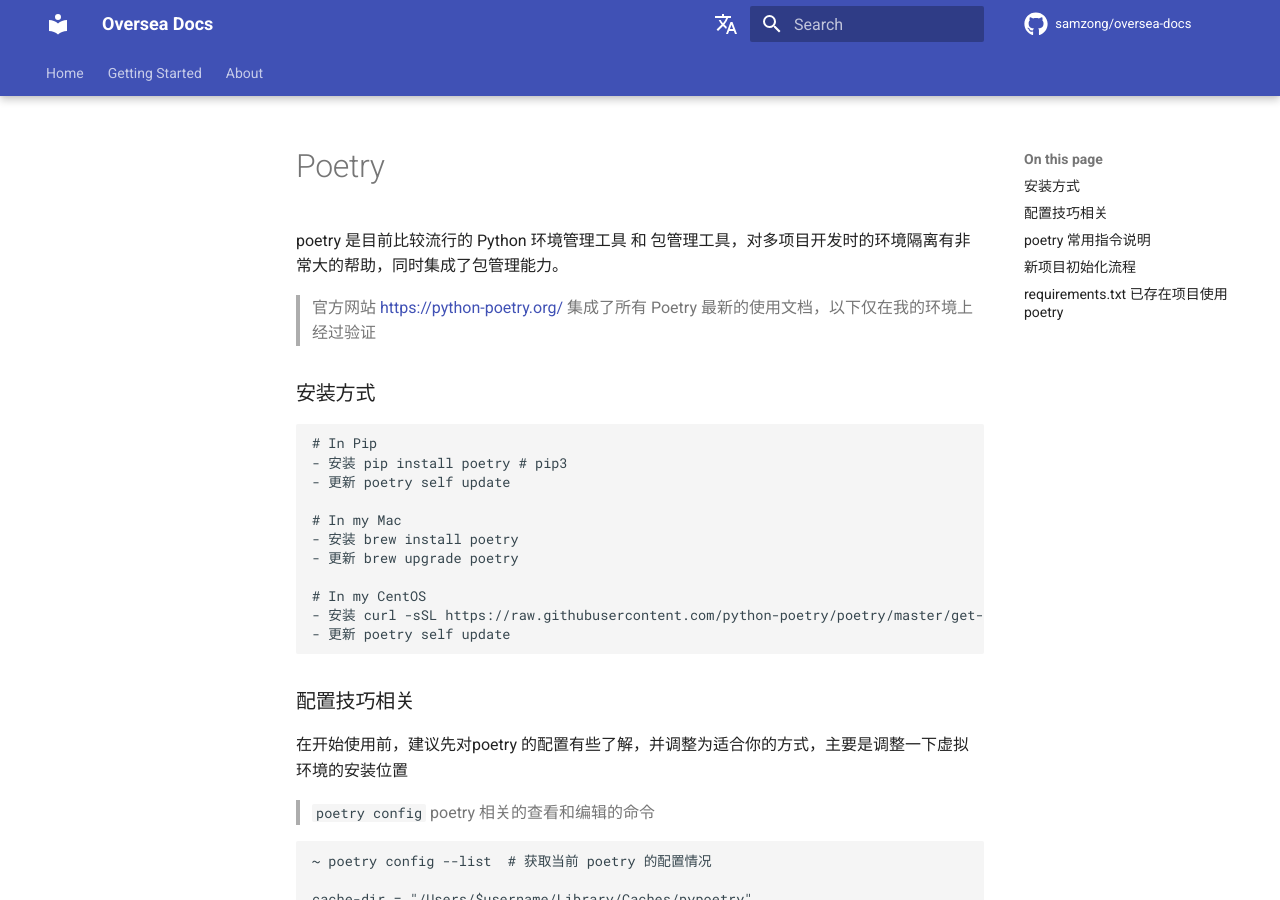
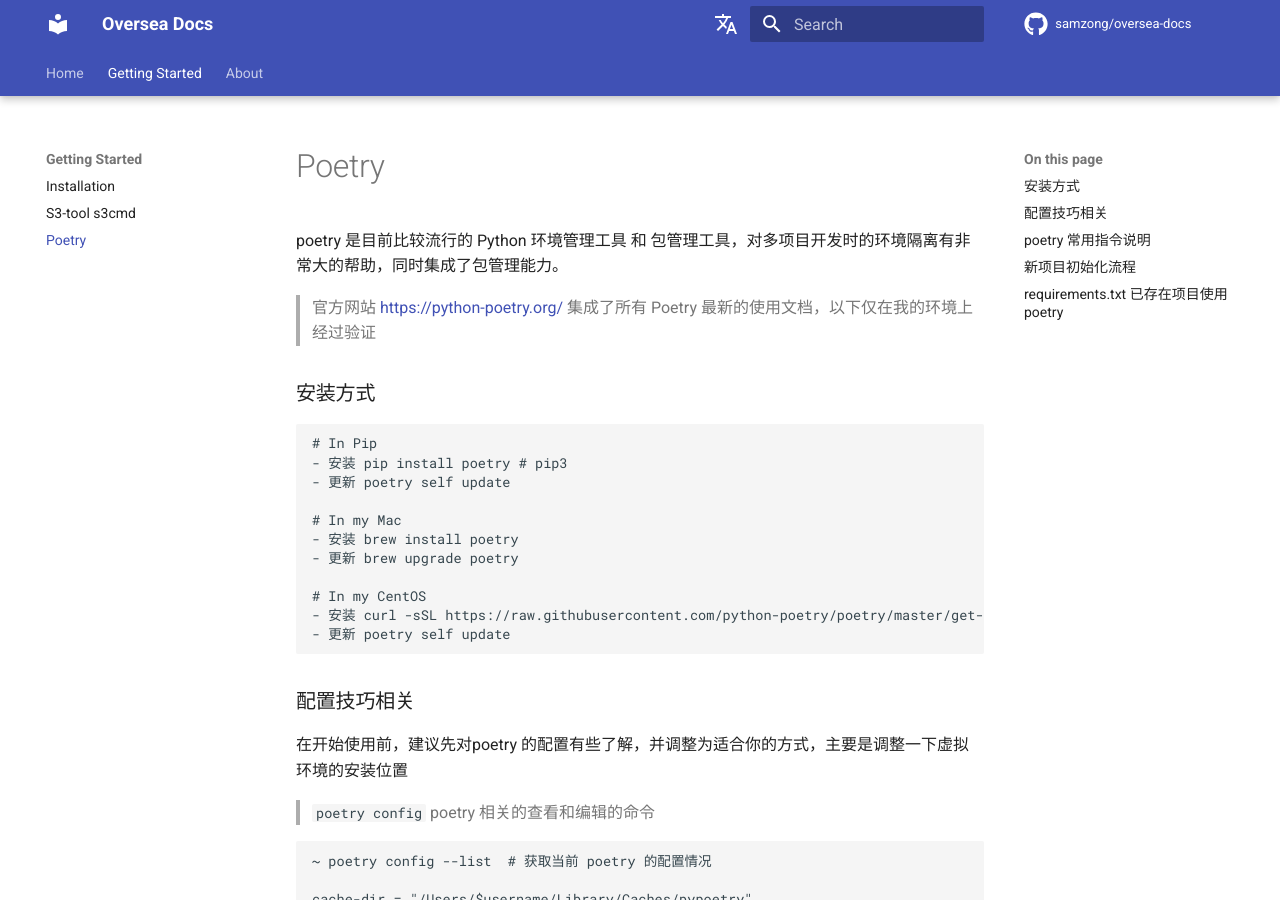
Before and after one commit to samzong/oversea-docs, an MkDocs documentation site: the page built from docs/Poetry.md, in a window 1280 px wide and 900 px high. Built offline with MkDocs 1.6.1 and Material for MkDocs 9.7.7, drawn with Linux system fonts in a browser that asks for light colours; comment, search, counter and statistics services are not loaded.

Commit message:
Update mkdocs.yml

```diff
--- a/mkdocs.yml
+++ b/mkdocs.yml
@@ -78,4 +78,5 @@ nav:
   - Getting Started:
       - Installation: 2022.md
       - S3-tool s3cmd: AWS-1-Use-s3cmd命令行管理S3存储.md
+      - Poetry: Poetry.md
   - About: https://chatplus.ganjutech.com
```
